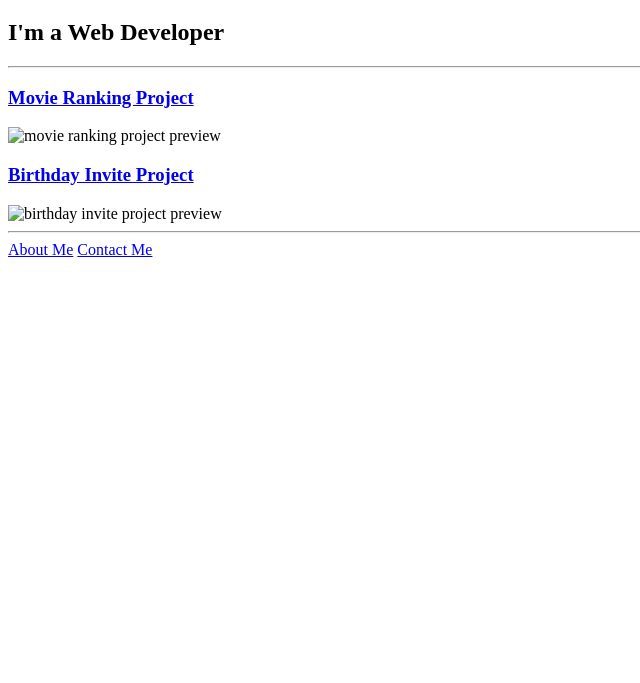
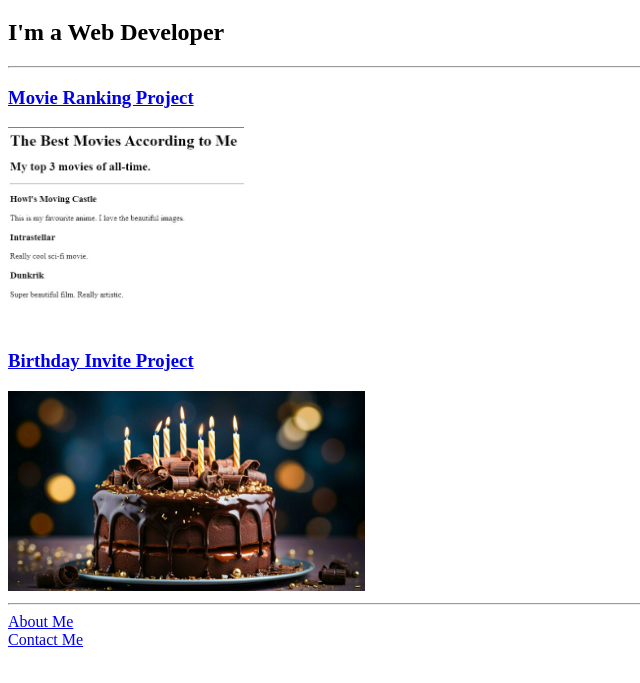
Before and after one commit to jannat0602/html.portfolio, a plain HTML site: page index.html in a window 1280 px wide. Shown: the part 61-744 px from the top of the page, without its empty margins (0-640 px from the left). Drawn offline with Linux system fonts and the light colour scheme; the site is published under a folder, as on GitHub Pages, so addresses that start at the root find nothing.

Commit message:
Update index.html

```diff
--- a/index.html
+++ b/index.html
@@ -10,12 +10,15 @@
   <h1>Jannat's Portfolio</h1>
   <h2>I'm a Web Developer</h2>
   <hr />
-  <h3><a href="/4.3 HTML Porfolio Project/public/movie-ranking.html">Movie Ranking Project</a></h3>
-  <img src="/movie screenshot.jpg" height="200" alt="movie ranking project preview"/>
-  <h3><a href="/4.3 HTML Porfolio Project/public/birthday-invite.html">Birthday Invite Project</a></h3>
-  <img src="/cake.jpg" height="200" alt="birthday invite project preview"/>
-  <hr />
-  <a href="./public/about.html">About Me</a>
-  <a href="./public/contact.html">Contact Me</a>
+<h3><a href="movie-ranking.html">Movie Ranking Project</a></h3>
+<img src="movie screenshot.jpg" height="200" alt="movie ranking project preview"/>
+
+<h3><a href="birthday-invite.html">Birthday Invite Project</a></h3>
+<img src="cake.jpg" height="200" alt="birthday invite project preview"/>
+
+<hr />
+
+<a href="about.html">About Me</a><br>
+<a href="contact.html">Contact Me</a>
 </body>
 </html>
```
